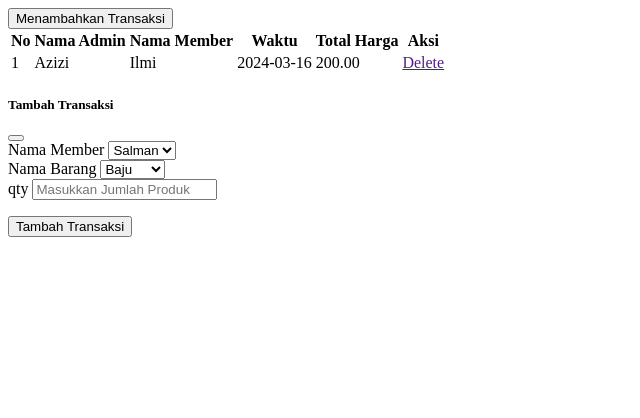
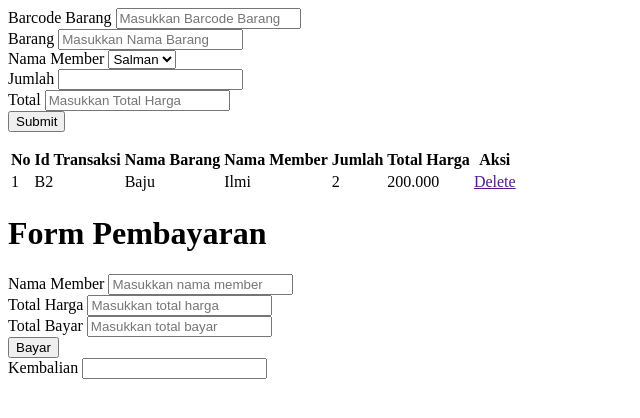
Before and after one commit to kelompok-mvc/web-merch, a PHP site: page /stupen/views/transaksi/index.php in a window 1280 px wide. Shown: the top 418 px of the page, without its empty margins (0-640 px from the left). Run offline with PHP 8.4, Linux system fonts and the light colour scheme; some libraries are stand-ins or nearby versions.

Commit message:
update transaksi
transaksi azizi

```diff
--- a/app/views/transaksi/index.php
+++ b/app/views/transaksi/index.php
@@ -1,16 +1,48 @@
 <div class="">
-  <button type="button" class="btn btn-primary mb-3" data-bs-toggle="modal" data-bs-target="#exampleModal">
-    Menambahkan Transaksi
-  </button>
+  <div class="mb-4">
+    <form action="<?= BASEURL; ?>/transaksi/add" method="post" class="row">
+      <div class="col-md-6 mb-2">
+        <label class="form-label required">Barcode Barang</label>
+        <input type="text" class="form-control" name="Barcode_barang" placeholder="Masukkan Barcode Barang" required>
+      </div>
+      <div class="col-md-6 mb-2">
+        <label class="form-label required">Barang</label>
+        <input type="text" class="form-control" name="total" placeholder="Masukkan Nama Barang" required>
+      </div>
+
+      <div class="col-md-6 mb-2">
+        <label class="form-label required">Nama Member</label>
+        <select class="form-select" name="id_member" required>
+          <option value="1">Salman</option>
+          <option value="2">Ilmi</option>
+          <option value="3">Azizi</option>
+        </select>
+      </div>
+      <div class="col-md-6 mb-2">
+        <label class="form-label required">Jumlah</label>
+        <input type="number" name="qty" class="form-control" required>
+      </div>
+      <div class="col-md-6 mb-2">
+        <label class="form-label required">Total</label>
+        <input type="number" class="form-control" name="total_harga" placeholder="Masukkan Total Harga" required>
+      </div>
+      <div class="col-md-6 mb-2">
+        <button type="submit" class="btn btn-primary">Submit</button>
+      </div>
+    </form>
+  </div>
+
+
   <div class="card">
     <div class="table-responsive">
       <table class="table table-vcenter card-table">
         <thead>
           <tr>
             <th>No</th>
-            <th>Nama Admin</th>
+            <th>Id Transaksi</th>
+            <th>Nama Barang</th>
             <th>Nama Member</th>
-            <th>Waktu</th>
+            <th>Jumlah</th>
             <th>Total Harga</th>
             <th>Aksi</th>
           </tr>
@@ -21,16 +53,19 @@
               1
             </td>
             <td>
-              Azizi
+              B2
+            </td>
+            <td>
+              Baju
             </td>
             <td>
               Ilmi
             </td>
             <td>
-              2024-03-16
+              2
             </td>
             <td>
-              200.00
+              200.000
             </td>
             <td>
               <a style="margin-bottom: 2px;" class="btn btn-danger btn-sm py-1 px-2" href="">Delete</a>
@@ -41,52 +76,34 @@
       </table>
     </div>
   </div>
-</div>
-<div class="modal fade" id="exampleModal" tabindex="-1" aria-labelledby="exampleModalLabel" aria-hidden="true">
-  <div class="modal-dialog modal-lg">
-    <div class="modal-content">
-      <div class="modal-header">
-        <h5 class="modal-title" id="judulModal">Tambah Transaksi</h5>
-        <button type="button" class="btn-close" data-bs-dismiss="modal" aria-label="Close"></button>
+
+  <div class="container mt-5">
+    <h1>Form Pembayaran</h1>
+    <div class="row">
+      <div class="col-md-6">
+        <div class="mb-3">
+          <label for="namaMember" class="form-label">Nama Member</label>
+          <input type="text" class="form-control" id="namaMember" placeholder="Masukkan nama member">
+        </div>
+        <div class="mb-3">
+          <label for="totalHarga" class="form-label">Total Harga</label>
+          <input type="text" class="form-control" id="totalHarga" placeholder="Masukkan total harga">
+        </div>
+        <div class="mb-3">
+          <label for="totalBayar" class="form-label">Total Bayar</label>
+          <input type="text" class="form-control" id="totalBayar" placeholder="Masukkan total bayar">
+        </div>
+        <div class="d-grid gap-2">
+          <button type="button" class="btn btn-primary" id="btnBayar">Bayar</button>
+        </div>
       </div>
-      <div class="modal-body">
-        <form action="<?= BASEURL; ?>/transaksi/add" method="post">
-          <div class=" mb-2">
-            <label class="form-label required">Nama Member</label>
-            <select class="form-select" name="id_member" required>
-              <option value="1">
-                Salman
-              </option>
-              <option value="1">
-                Ilmi
-              </option>
-              <option value="1">
-                Azizi
-              </option>
-            </select>
-          </div>
-          <div class=" mb-2">
-            <label class="form-label required">Nama Barang</label>
-            <select class="form-select" name="id_product" required>
-              <option value="1">
-                Baju
-              </option>
-              <option value="1">
-                Celana
-              </option>
-              <option value="1">
-                Jaket
-              </option>
-            </select>
-          </div>
-          <div class=" mb-2">
-            <label class="form-label required">qty</label>
-            <input type="number" class="form-control" name="qty" placeholder="Masukkan Jumlah Produk" required>
-          </div>
+      <div class="col-md-6">
+        <div class="mb-3">
+          <label for="kembalian" class="form-label">Kembalian</label>
+          <input type="text" class="form-control" id="kembalian" readonly>
+        </div>
       </div>
-      <div class="modal-footer">
-        <button type="submit" class="btn btn-primary">Tambah Transaksi</button>
-      </div>
-      </form>
     </div>
   </div>
+
+</div>
```
